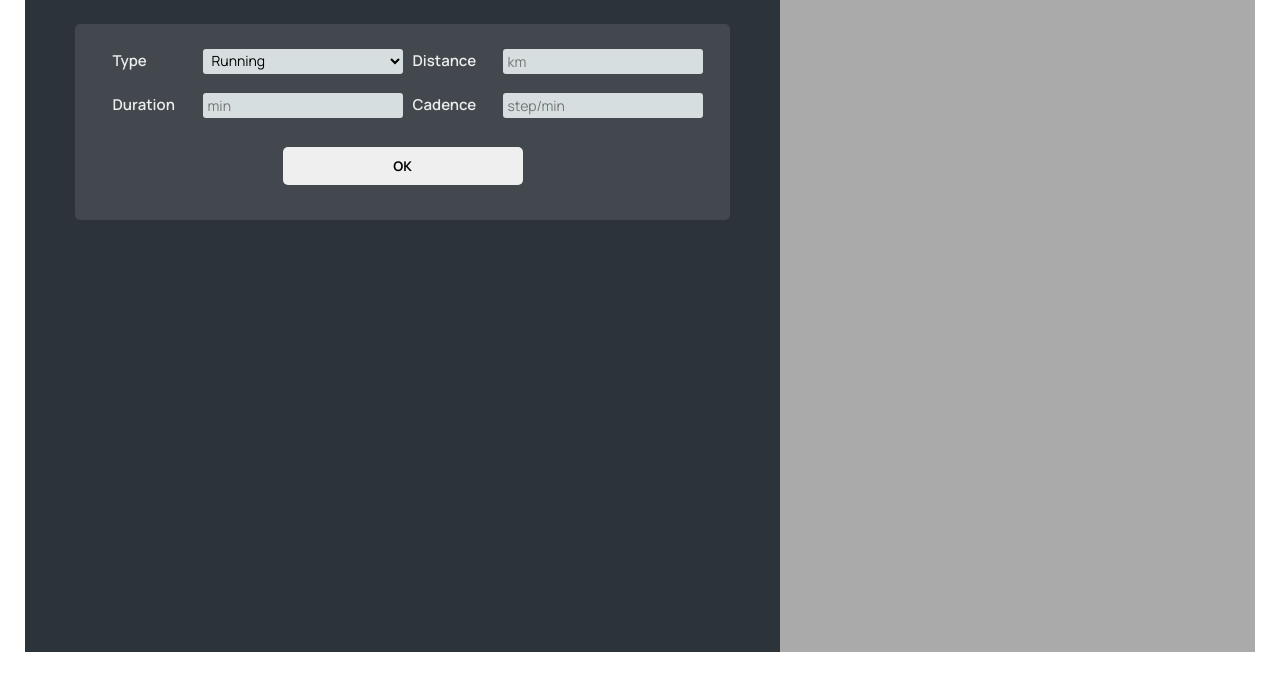
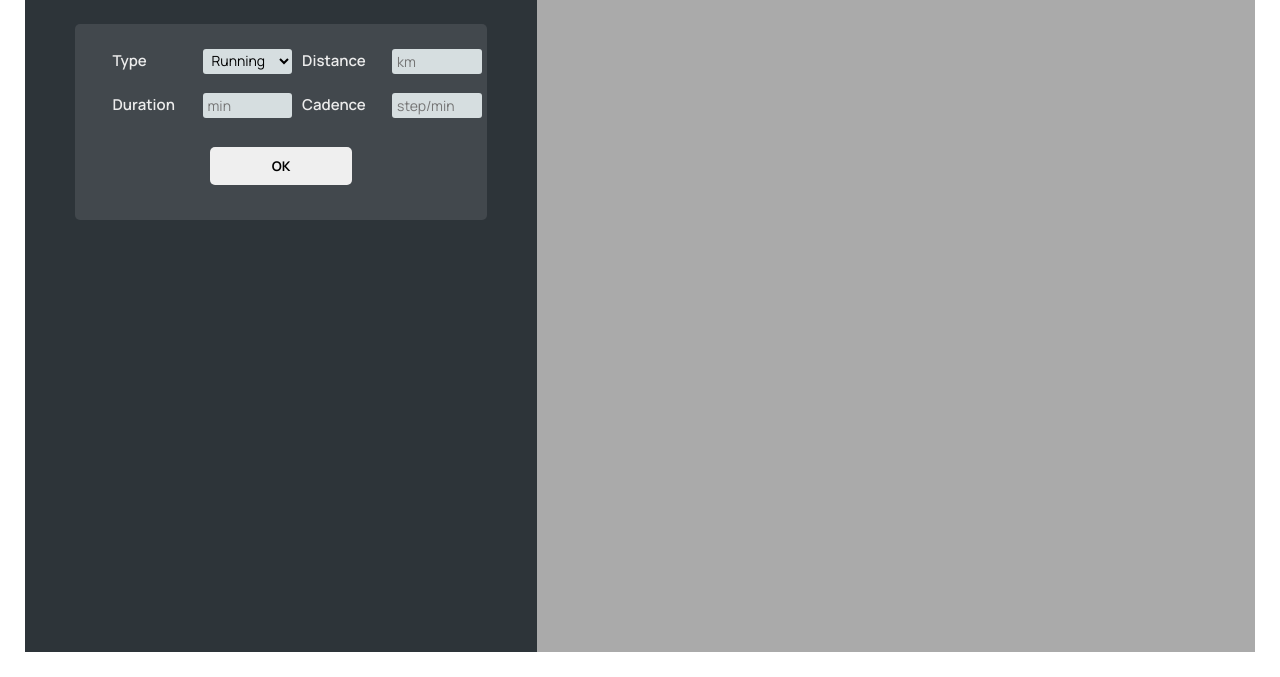
Before and after one commit to DamianCur/Forkify_v2.0, a plain HTML site: page index.html in a window 1280 px wide. Shown: the part 123-800 px from the top of the page. Drawn offline with nearby package versions, Linux system fonts and the light colour scheme.

Commit message:
restyled sidebar width

```diff
--- a/CSS/style.css
+++ b/CSS/style.css
@@ -42,7 +42,7 @@ a:visited {
 
 /* SIDEBAR */
 .sidebar {
-  flex-basis: 50rem;
+  width: 40vw;
   background-color: var(--color-dark--1);
   padding: 3rem 5rem 4rem 5rem;
   display: flex;
@@ -168,7 +168,7 @@ a:visited {
   transition: all 0.2s;
   margin: auto;
   height: 25px;
-  width: 200px
+  width: 7vw;
 }
 
 .form__input:focus {
```
